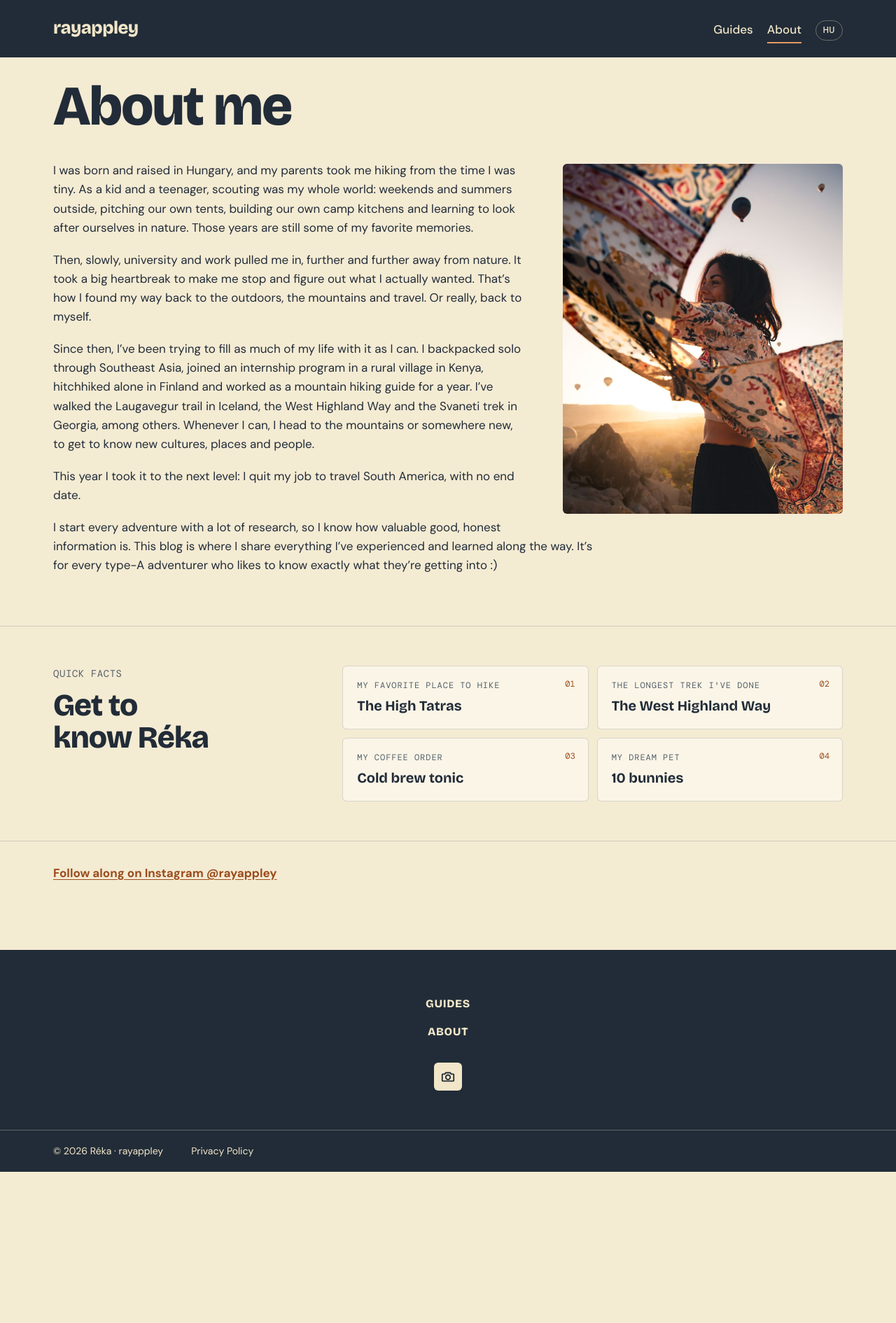
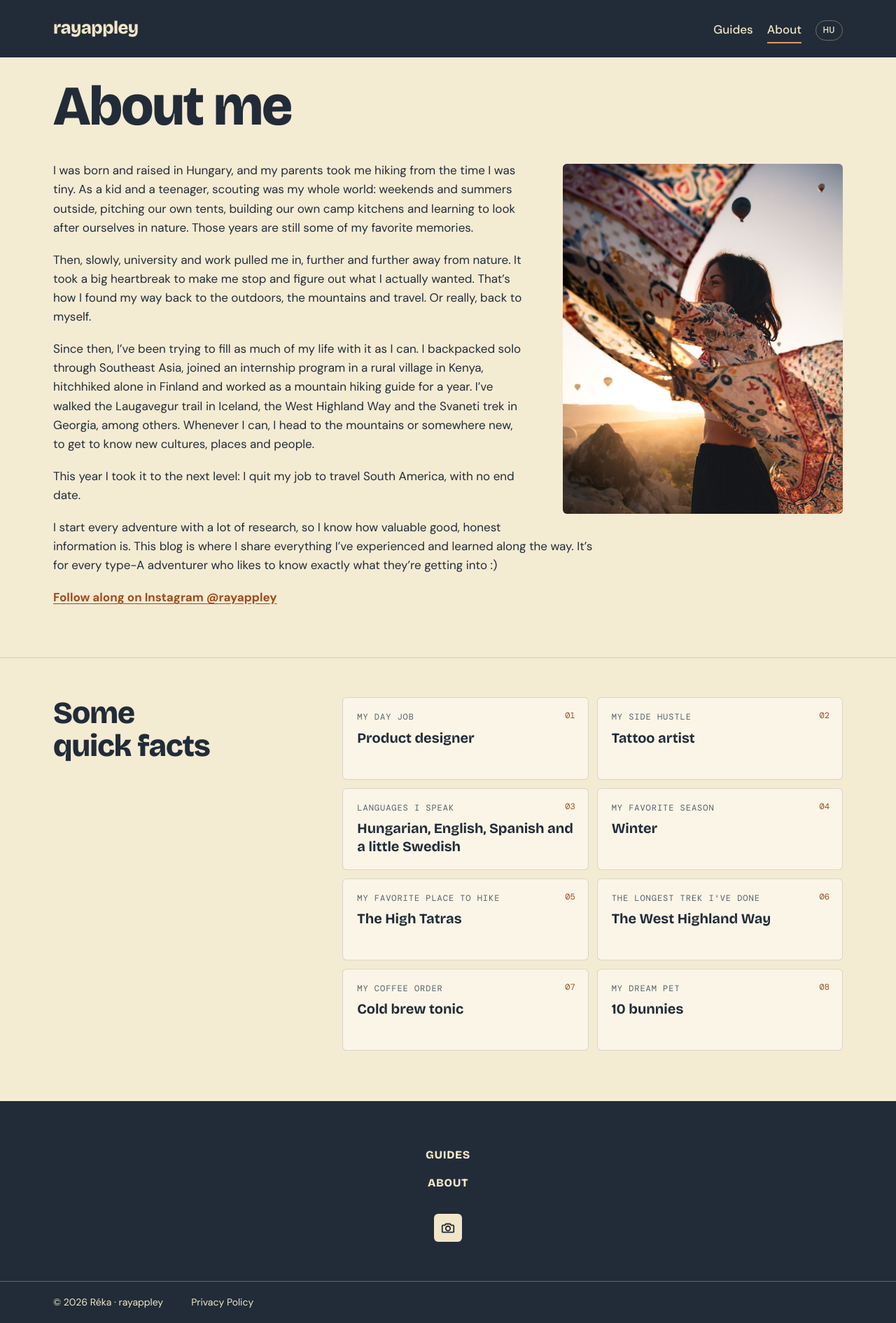
Before and after one commit to rayappley/rayappley-site, a Jekyll site: the page built from about/index.md, in a window 1280 px wide. Shown: the whole page at 70% size. Built offline with Jekyll 4.4.1, drawn with Linux system fonts in a browser that asks for light colours; before the commit the page ends 1674 px from its top, so only the background shows below that.

Commit message:
Rólam: Some quick facts, új kártyák, Instagram a szöveg alatt

```diff
--- a/_data/get_to_know.yml
+++ b/_data/get_to_know.yml
@@ -1,9 +1,17 @@
-# "Get to know Réka" cards on the About page. One item per block:
+# "Some quick facts" cards on the About page. One item per block:
 #
 # - label: My go-to camera lens
 #   text: 24-70 mm f/2.8
 #   url: https://...        (optional: makes the answer a link)
 #
+- label: My day job
+  text: Product designer
+- label: My side hustle
+  text: Tattoo artist
+- label: Languages I speak
+  text: Hungarian, English, Spanish and a little Swedish
+- label: My favorite season
+  text: Winter
 - label: My favorite place to hike
   text: The High Tatras
 - label: The longest trek I've done
--- a/_data/i18n.yml
+++ b/_data/i18n.yml
@@ -28,8 +28,7 @@ en:
   f_permits: Permits
   f_walked: Walked in
   more_guides: More guides
-  gtk_eyebrow: Quick facts
-  gtk_title: Get to know Réka
+  gtk_title: Some quick facts
   follow: Follow along on Instagram @rayappley
 hu:
   home_url: /hu/
@@ -60,6 +59,5 @@ hu:
   f_permits: Engedélyek
   f_walked: Mikor jártam ott
   more_guides: További útmutatók
-  gtk_eyebrow: Pár infó
-  gtk_title: Ismerj meg jobban
+  gtk_title: Pár gyors infó
   follow: "Kövess Instagramon: @rayappley"
--- a/_includes/get-to-know.html
+++ b/_includes/get-to-know.html
@@ -1,7 +1,6 @@
 <section class="get-to-know" aria-labelledby="gtk-title">
   <div class="wrap gtk-inner">
     <header class="gtk-head">
-      <p class="eyebrow">{{ t.gtk_eyebrow }}</p>
       <h2 class="gtk-title" id="gtk-title">{{ t.gtk_title }}</h2>
     </header>
     {% if page.lang == "hu" %}{% assign gtk = site.data.get_to_know_hu %}{% else %}{% assign gtk = site.data.get_to_know %}{% endif %}
--- a/_layouts/about.html
+++ b/_layouts/about.html
@@ -11,11 +11,8 @@ layout: default
   </figure>{% endif %}
   <div class="prose">
 {{ content }}
+    <p class="about-follow"><a class="text-link" href="https://www.instagram.com/{{ site.instagram }}/">{{ t.follow }}</a></p>
   </div>
 </div>
 
 {% include get-to-know.html %}
-
-<div class="wrap page">
-  <p><a class="text-link" href="https://www.instagram.com/{{ site.instagram }}/">{{ t.follow }}</a></p>
-</div>
--- a/assets/css/main.css
+++ b/assets/css/main.css
@@ -448,7 +448,6 @@ p { margin: 0; }
 .about-page { display: flow-root; }
 .about-page-photo { float: right; width: clamp(140px, 42%, 400px); margin: 4px 0 16px clamp(16px, 4vw, 64px); }
 .about-page-photo img { width: 100%; aspect-ratio: 4 / 5; object-fit: cover; object-position: 50% 30%; border-radius: var(--radius); }
-}
 .page-head .chips { margin-top: 4px; }
 
 @media (prefers-reduced-motion: reduce) {
@@ -461,7 +460,8 @@ p { margin: 0; }
 span.todo { display: inline; padding: 1px 6px; }
 
 /* ---------- about: get to know ---------- */
-.get-to-know { margin-top: 72px; padding-block: 56px; border-top: 1px solid var(--line); border-bottom: 1px solid var(--line); }
+.get-to-know { margin-top: 72px; padding-block: 56px 72px; border-top: 1px solid var(--line); }
+.get-to-know:last-child { margin-bottom: calc(-1 * var(--footer-gap, 96px)); } /* footer follows the facts directly */
 .gtk-inner { display: grid; gap: 32px; grid-template-columns: 1fr; }
 @media (min-width: 860px) { .gtk-inner { grid-template-columns: 1fr 2fr; gap: 56px; align-items: start; } }
 .gtk-head { display: grid; gap: 12px; align-content: start; }
```
Also changed, not shown: _data/get_to_know_hu.yml (+9 -1 lines).
